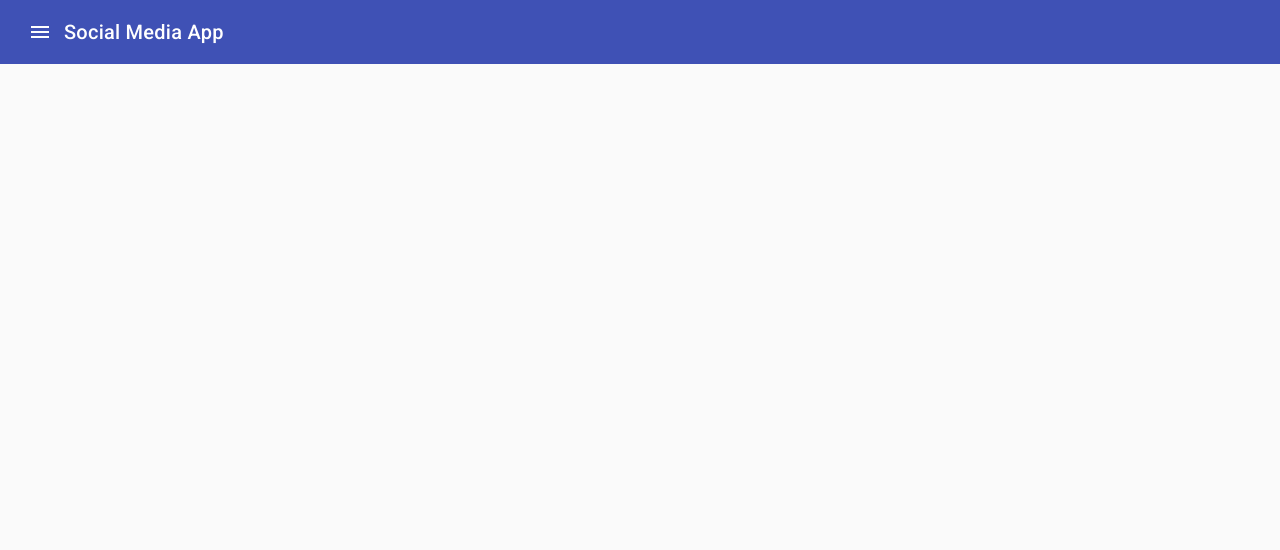
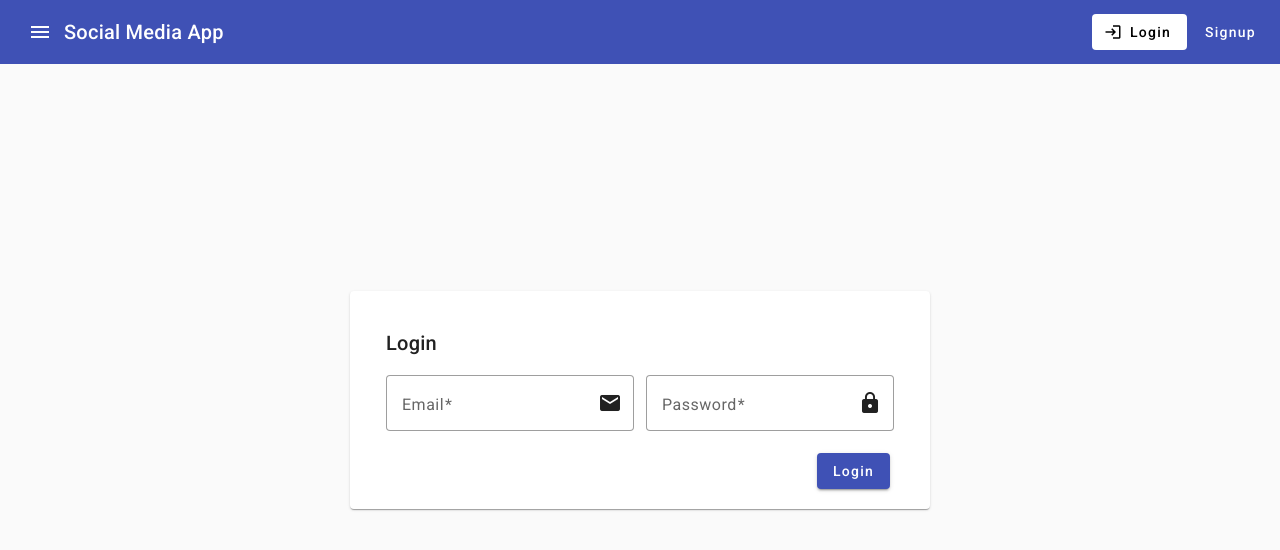
Before and after one commit to phlong19/MEAN, an Angular app: page /login in a window 1280 px wide. Before the commit this address led to /. Shown: the top 550 px of the page. Built offline with nearby package versions, Linux system fonts and the light colour scheme.

Commit message:
chore: add login & signup form html

```diff
--- a/src/app/app.routes.ts
+++ b/src/app/app.routes.ts
@@ -1,9 +1,13 @@
 import { Routes } from '@angular/router';
 import { PostListComponent } from './components/posts/post-list/post-list.component';
 import { PostCreateComponent } from './components/posts/post-create/post-create.component';
+import { LoginComponent } from './components/auth/login/login.component';
+import { SignupComponent } from './components/auth/signup/signup.component';
 
 export const routes: Routes = [
   { path: '', component: PostListComponent },
   { path: 'create', component: PostCreateComponent },
   { path: 'edit/:id', component: PostCreateComponent },
+  { path: 'login', component: LoginComponent },
+  { path: 'signup', component: SignupComponent },
 ];
--- /dev/null
+++ b/src/app/components/auth/login/login.component.html
@@ -0,0 +1,28 @@
+<div class="login-wrapper">
+  <mat-card>
+    <mat-card-header>
+      <mat-card-title>Login</mat-card-title>
+    </mat-card-header>
+    <mat-card-content>
+      <form id="loginForm" class="login-form">
+        <mat-form-field appearance="outline">
+          <mat-label>Email</mat-label>
+          <input matInput placeholder="Email" type="email" required />
+          <mat-icon matSuffix>email</mat-icon>
+        </mat-form-field>
+
+        <mat-form-field appearance="outline">
+          <mat-label>Password</mat-label>
+          <input matInput placeholder="Password" type="password" required />
+          <mat-icon matSuffix>lock</mat-icon>
+        </mat-form-field>
+      </form>
+    </mat-card-content>
+
+    <mat-card-footer class="form-footer">
+      <button mat-raised-button form="loginForm" color="primary" type="submit">
+        Login
+      </button>
+    </mat-card-footer>
+  </mat-card>
+</div>
--- /dev/null
+++ b/src/app/components/auth/login/login.component.scss
@@ -0,0 +1,25 @@
+.login-wrapper {
+  display: flex;
+  justify-content: center;
+  align-items: center;
+  position: absolute;
+  inset: 0;
+
+  mat-card {
+    padding: 20px;
+
+    .mat-mdc-card-header {
+      padding: 16px;
+    }
+
+    .login-form {
+      display: flex;
+      gap: 12px;
+    }
+  }
+
+  .form-footer {
+    padding-inline: inherit;
+    text-align: right;
+  }
+}
--- /dev/null
+++ b/src/app/components/auth/signup/signup.component.html
@@ -0,0 +1,52 @@
+<mat-horizontal-stepper>
+  <!-- Step 1: Name -->
+  <mat-step label="Name">
+    <mat-form-field appearance="fill">
+      <mat-label>Name</mat-label>
+      <input matInput required type="text" placeholder="John Doe.." />
+    </mat-form-field>
+    <div>
+      <button mat-button matStepperNext>Next</button>
+    </div>
+  </mat-step>
+
+  <!-- Step 2: Email -->
+  <mat-step label="Email">
+    <mat-form-field appearance="fill">
+      <mat-label>Email</mat-label>
+      <input
+        matInput
+        type="email"
+        required
+        placeholder="your_pretty_email@domain.com"
+      />
+    </mat-form-field>
+    <div>
+      <button mat-button matStepperPrevious>Back</button>
+      <button mat-button matStepperNext>Next</button>
+    </div>
+  </mat-step>
+
+  <!-- Step 3: Passwords -->
+  <mat-step label="Password">
+    <mat-form-field appearance="fill">
+      <mat-label>Password</mat-label>
+      <input matInput type="password" required placeholder="Your password" />
+    </mat-form-field>
+
+    <mat-form-field appearance="fill">
+      <mat-label>Confirm Password</mat-label>
+      <input
+        matInput
+        type="password"
+        required
+        placeholder="Please re-enter your password"
+      />
+    </mat-form-field>
+
+    <div>
+      <button mat-button matStepperPrevious>Back</button>
+      <button mat-button>Submit</button>
+    </div>
+  </mat-step>
+</mat-horizontal-stepper>
--- /dev/null
+++ b/src/app/components/auth/signup/signup.component.scss
@@ -0,0 +1,3 @@
+mat-form-field {
+  //
+}
--- a/src/app/components/header/header.component.html
+++ b/src/app/components/header/header.component.html
@@ -8,4 +8,15 @@
     <mat-icon>menu</mat-icon>
   </button>
   <span> Social Media App </span>
+
+  <span class="spacer"></span>
+
+  <div class="action-wrapper">
+    <a mat-flat-button routerLink="login">
+      Login
+      <mat-icon>login</mat-icon>
+    </a>
+
+    <a mat-button routerLink="signup"> Signup </a>
+  </div>
 </mat-toolbar>
--- a/src/app/components/header/header.component.scss
+++ b/src/app/components/header/header.component.scss
@@ -0,0 +1,9 @@
+.spacer {
+  flex: 1 1 auto;
+}
+
+.action-wrapper {
+  display: flex;
+  gap: 10px;
+  align-items: center;
+}
```
Also changed, not shown: src/app/components/auth/login/login.component.ts (added, +13 -0 lines), src/app/components/auth/signup/signup.component.ts (added, +19 -0 lines), src/app/components/header/header.component.ts (+8 -1 lines), 2 other files (tests, documents, lock files or other folders).
